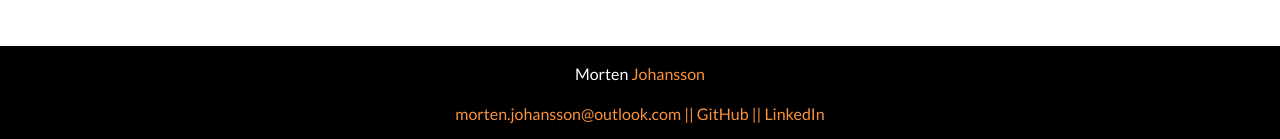
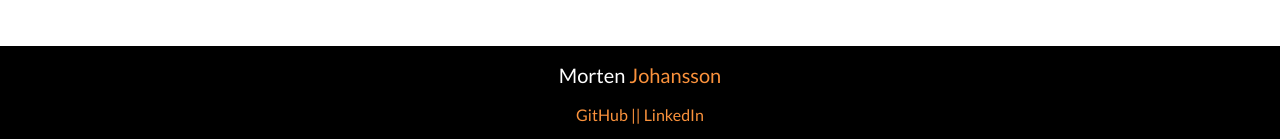
Before and after one commit to Morten-Kodehode/portfolio, a React (Vite) app: page / in a window 1280 px wide. Shown: the part 1982-2121 px from the top of the page. Built offline with nearby package versions, Linux system fonts and the light colour scheme.

Commit message:
added pulse animation to overlay links on hover. removed email from footer

```diff
--- a/src/components/Footer.jsx
+++ b/src/components/Footer.jsx
@@ -3,9 +3,9 @@ import React from "react";
 function Footer() {
   return (
     <div className="font-lato flex flex-col justify-evenly items-center bg-black h-24">
-      <h2 className="text-white">Morten <span className="text-orange-400">Johansson</span></h2>
+      <h2 className="text-white text-xl">Morten <span className="text-orange-400">Johansson</span></h2>
       <div className="text-orange-400">
-        <p>morten.johansson@outlook.com ||
+        <p>
           <a href="https://github.com/Morten-Kodehode" target="_blank" rel="noopener noreferrer" > GitHub
           </a> || <a href="#">LinkedIn</a>
         </p>
--- a/src/components/ProjectCard.jsx
+++ b/src/components/ProjectCard.jsx
@@ -6,8 +6,8 @@ function ProjectCard({ title, desc, image, tools, github, live}) {
       <img src={image} alt="Project Image" className="block w-full h-36 object-cover rounded-t-lg cursor-pointer"/>
       <div  className="overlay absolute inset-0 h-36 w-full opacity-0 hover:opacity-90 bg-purple-900 duration-500 ease-in-out">
         <div className=" text text-white text-base h-36 flex justify-evenly items-center">
-          <a href={github} target="_blank" rel="noopener noreferrer" className="border-2 border-orange-400 rounded-md p-2">GitHub</a>
-          <a href={live} target="_blank" rel="noopener noreferrer" className="border-2 border-orange-400 rounded-md p-2">Live</a>
+          <a href={github} target="_blank" rel="noopener noreferrer" className="border-2 border-orange-400 rounded-md p-2 hover:animate-pulse">GitHub</a>
+          <a href={live} target="_blank" rel="noopener noreferrer" className="border-2 border-orange-400 rounded-md p-2 hover:animate-pulse">Live</a>
           </div>
       </div>
       <div className="w-full p-4 bg-purple-900">
```
